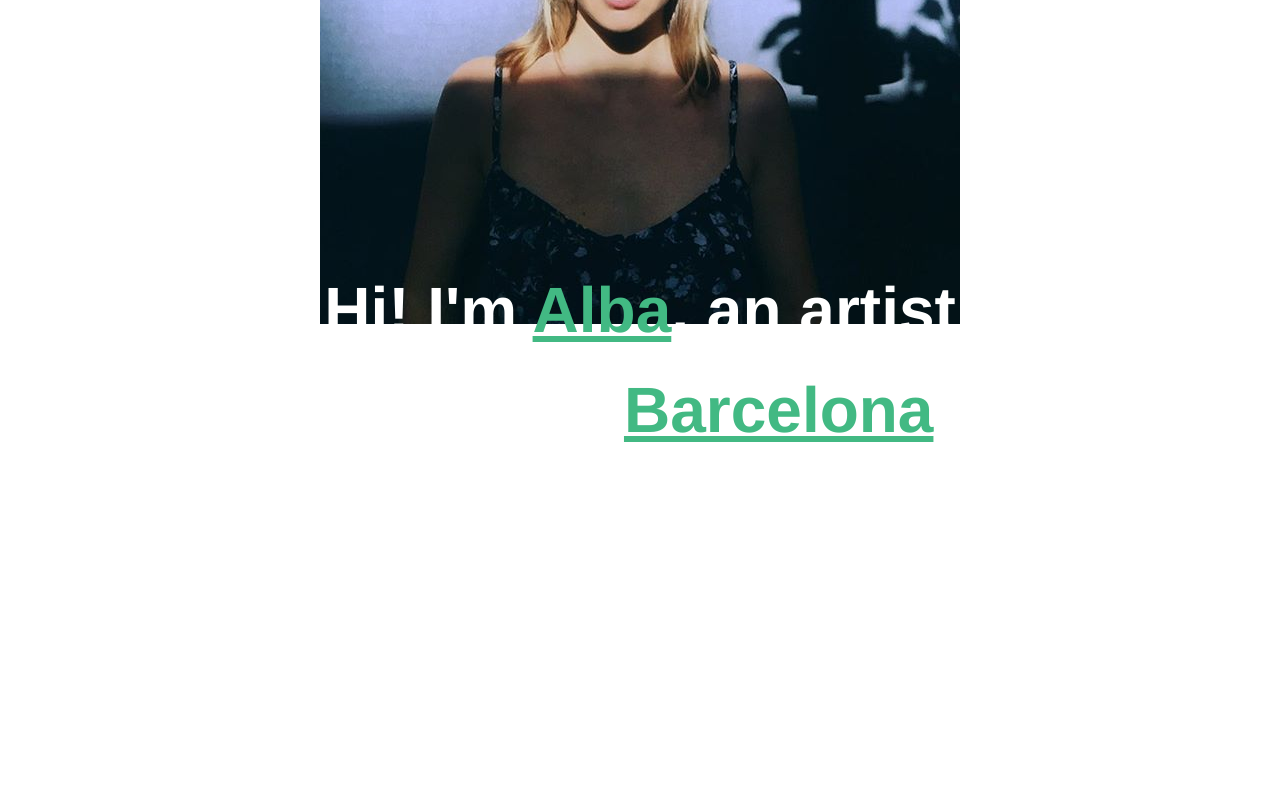
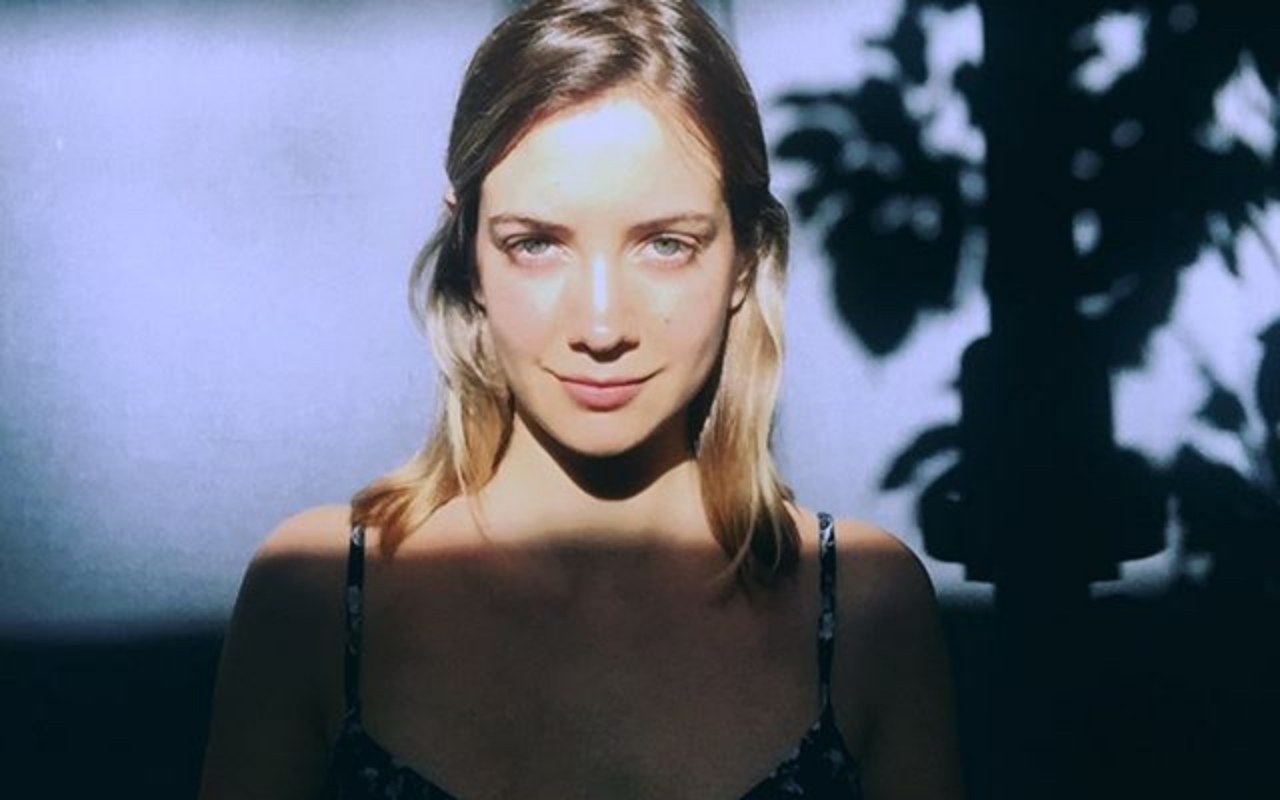
Before and after one commit to sernalab/artist, a Vue app: page / in a window 1280 px wide. Built offline with nearby package versions, Linux system fonts and the light colour scheme.

Commit message:
bootstrap + components

```diff
--- a/package.json
+++ b/package.json
@@ -8,6 +8,8 @@
     "lint": "vue-cli-service lint"
   },
   "dependencies": {
+    "bootstrap": "^4.3.1",
+    "bootstrap-vue": "^2.1.0",
     "core-js": "^3.3.2",
     "vue": "^2.6.10"
   },
--- a/public/index.html
+++ b/public/index.html
@@ -5,7 +5,8 @@
     <meta http-equiv="X-UA-Compatible" content="IE=edge">
     <meta name="viewport" content="width=device-width,initial-scale=1.0">
     <link rel="icon" href="<%= BASE_URL %>favicon.ico">
-    <title>artist</title>
+    <link href="https://fonts.googleapis.com/css?family=Roboto&display=swap" rel="stylesheet">
+    <title>Alba 👩‍🎨</title>
   </head>
   <body>
     <noscript>
--- a/src/App.vue
+++ b/src/App.vue
@@ -1,24 +1,29 @@
 <template>
   <div id="app">
-    <h1>Hi! I'm <a href="https://www.instagram.com/albfs/ " target="_blank">Alba</a>, an artist based in <a href="https://www.instagram.com/wearecontracollective/" target="_blank">Barcelona</a></h1>
+    <Main />
+    <Footer />
   </div>
 </template>
 
 <script>
+import Footer from '@/components/Footer'
 
 export default {
-  name: 'app'
+  name: 'app',
+  components: Footer
 }
 </script>
 
 <style>
-body {
-  background-image:url(./assets/alba.jpg);
-  background-position: center center;
-  background-repeat: no-repeat;
+html {
+  background: url(./assets/alba.jpg) no-repeat center center fixed;
+  -webkit-background-size: cover;
+  -moz-background-size: cover;
+  -o-background-size: cover;
+  background-size: cover;
 }
 #app {
-  font-family: 'Avenir', Helvetica, Arial, sans-serif;
+  font-family: 'Roboto', sans-serif;
   -webkit-font-smoothing: antialiased;
   -moz-osx-font-smoothing: grayscale;
   color: white;
@@ -34,8 +39,13 @@ h1 {
     width: 50%;
     font-size: 4rem !important;
 }
+@media (min-width: 700px) {
+  h1 {
+    font-size: 2rem !important;
+  }
+}
 
 a {
-  color: #42b983;
+  color: #42b983 !important;
 }
 </style>
--- /dev/null
+++ b/src/components/Footer.vue
@@ -0,0 +1,23 @@
+<template>
+  <div class="footer">
+    <ul>
+        <li>
+          <a href="">Patreon</a>
+        </li>
+        <li>
+          <a href="">Collaborations</a>
+        </li>
+      </ul>
+  </div>
+</template>
+
+<script>
+export default {
+  name: 'Footer'
+}
+</script>
+
+<!-- Add "scoped" attribute to limit CSS to this component only -->
+<style scoped>
+
+</style>
--- a/src/components/HelloWorld.vue
+++ /dev/null
@@ -1,58 +0,0 @@
-<template>
-  <div class="hello">
-    <h1>{{ msg }}</h1>
-    <p>
-      For a guide and recipes on how to configure / customize this project,<br>
-      check out the
-      <a href="https://cli.vuejs.org" target="_blank" rel="noopener">vue-cli documentation</a>.
-    </p>
-    <h3>Installed CLI Plugins</h3>
-    <ul>
-      <li><a href="https://github.com/vuejs/vue-cli/tree/dev/packages/%40vue/cli-plugin-babel" target="_blank" rel="noopener">babel</a></li>
-      <li><a href="https://github.com/vuejs/vue-cli/tree/dev/packages/%40vue/cli-plugin-eslint" target="_blank" rel="noopener">eslint</a></li>
-    </ul>
-    <h3>Essential Links</h3>
-    <ul>
-      <li><a href="https://vuejs.org" target="_blank" rel="noopener">Core Docs</a></li>
-      <li><a href="https://forum.vuejs.org" target="_blank" rel="noopener">Forum</a></li>
-      <li><a href="https://chat.vuejs.org" target="_blank" rel="noopener">Community Chat</a></li>
-      <li><a href="https://twitter.com/vuejs" target="_blank" rel="noopener">Twitter</a></li>
-      <li><a href="https://news.vuejs.org" target="_blank" rel="noopener">News</a></li>
-    </ul>
-    <h3>Ecosystem</h3>
-    <ul>
-      <li><a href="https://router.vuejs.org" target="_blank" rel="noopener">vue-router</a></li>
-      <li><a href="https://vuex.vuejs.org" target="_blank" rel="noopener">vuex</a></li>
-      <li><a href="https://github.com/vuejs/vue-devtools#vue-devtools" target="_blank" rel="noopener">vue-devtools</a></li>
-      <li><a href="https://vue-loader.vuejs.org" target="_blank" rel="noopener">vue-loader</a></li>
-      <li><a href="https://github.com/vuejs/awesome-vue" target="_blank" rel="noopener">awesome-vue</a></li>
-    </ul>
-  </div>
-</template>
-
-<script>
-export default {
-  name: 'HelloWorld',
-  props: {
-    msg: String
-  }
-}
-</script>
-
-<!-- Add "scoped" attribute to limit CSS to this component only -->
-<style scoped>
-h3 {
-  margin: 40px 0 0;
-}
-ul {
-  list-style-type: none;
-  padding: 0;
-}
-li {
-  display: inline-block;
-  margin: 0 10px;
-}
-a {
-  color: #42b983;
-}
-</style>
--- a/src/main.js
+++ b/src/main.js
@@ -1,5 +1,10 @@
 import Vue from 'vue'
 import App from './App.vue'
+import BootstrapVue from 'bootstrap-vue'
+import 'bootstrap/dist/css/bootstrap.css'
+import 'bootstrap-vue/dist/bootstrap-vue.css'
+
+Vue.use(BootstrapVue)
 
 Vue.config.productionTip = false
 
```
Also changed, not shown: src/components/Main.vue (added, +18 -0 lines), 1 other file (tests, documents, lock files or other folders).
